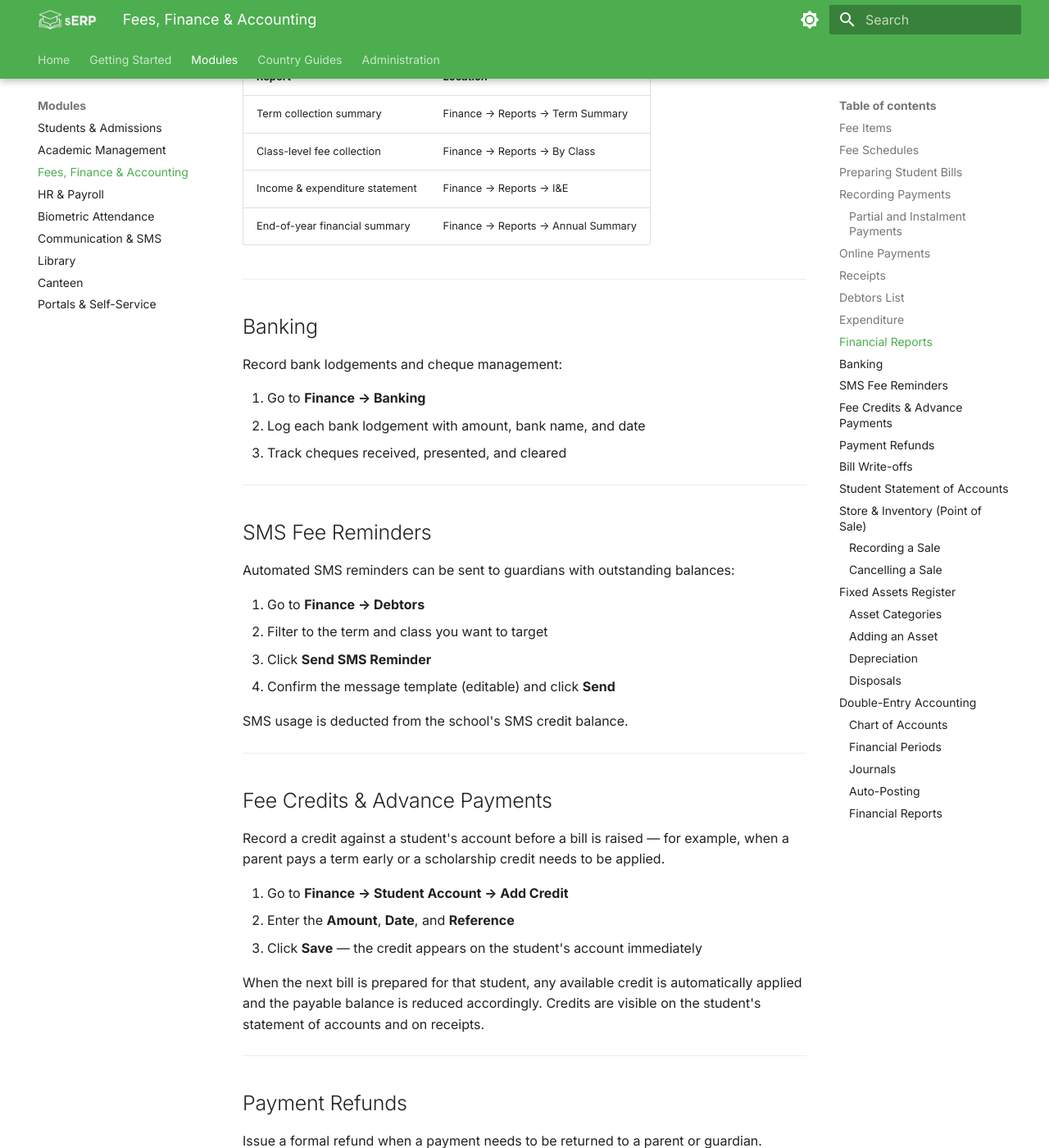
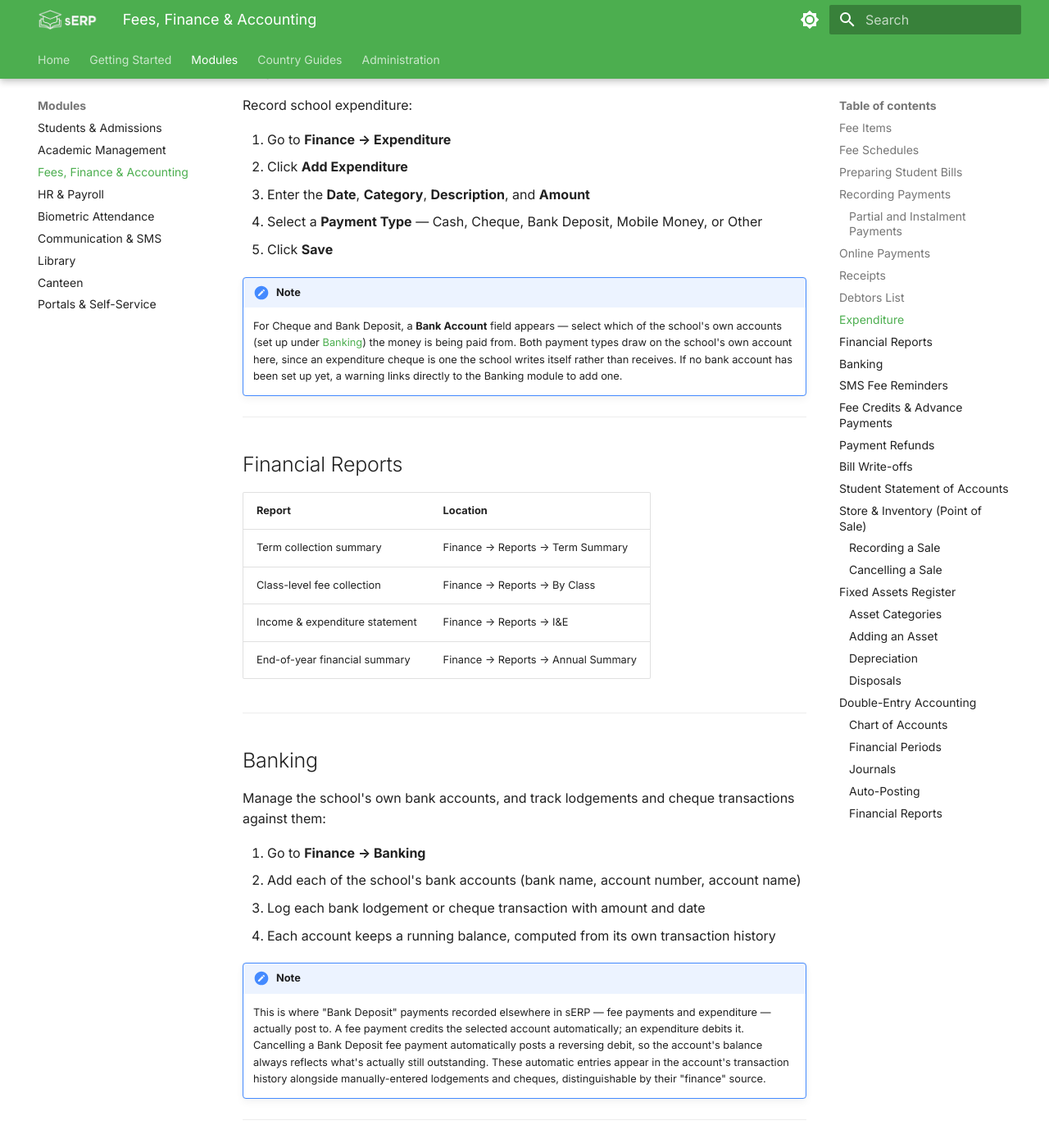
Before and after one commit to dtechghana/serp-global-docs, an MkDocs documentation site: the page built from docs/modules/finance.md, in a window 1280 px wide and 1400 px high, scrolled down 3612 px. Shown: the whole window at 82% size. Built offline with MkDocs 1.6.1 and Material for MkDocs 9.7.7, drawn with Linux system fonts in a browser that asks for light colours; some of the changed text lies outside the part shown.

Commit message:
Document the Banking-Finance-Expenditure-Fixed Assets linkage
Covers the real behavior shipped to serp-global this round: billed
items only appear once Prepare Bill has actually run for the term;
Bank Deposit draws from the school's own Banking-module account while
Cheque identifies the payer's bank (two different fields, since only
Bank Deposit means money landing in an account we hold); Expenditure's
own Bank Deposit/Cheque both mean the school's own account instead,
since an expenditure cheque is one the school writes rather than
receives; a fee payment auto-posts to Banking (and a cancellation
auto-reverses it); and Fixed Assets' new "Payment Record" choice on
Add Asset (record new, link existing, or skip), kept in sync with the
asset on edit.

Co-Authored-By: Claude Sonnet 5 <noreply@anthropic.com>
Claude-Session: https://claude.ai/code/session_01JyHSh8kbb7sSmFqEVacAH4

```diff
--- a/docs/modules/finance.md
+++ b/docs/modules/finance.md
@@ -39,16 +39,22 @@ Before a student can make a payment, their bill must be prepared from the fee sc
 3. Click **Prepare Bills** — sERP generates a bill for every student in the class based on the fee schedule
 4. You can adjust individual student bills from **Finance → Student Bill** if a student has a discount or additional charge
 
+!!! note
+    A student's fee items only appear as payable on the payment screen once their bill has actually been prepared for that term. Arrears carried over from an already-billed prior term are unaffected and always show, regardless of whether the current term's bill has been prepared yet.
+
 ---
 
 ## Recording Payments
 
 1. Go to **Finance → Collect Payment** (or search for a student)
 2. Find the student by name or ID
-3. Enter the **Amount Paid**, **Payment Date**, **Payment Method** (cash, bank transfer, cheque), and any **Reference**
+3. Enter the **Amount Paid**, **Payment Date**, **Payment Method** (cash, bank deposit, cheque, mobile money), and any **Reference**
 4. Click **Record Payment**
 
 sERP automatically updates the student's outstanding balance and can print a receipt immediately.
+
+!!! note
+    For **Bank Deposit**, the bank field selects one of the school's own accounts (set up under [Banking](#banking)) — the payment is automatically posted there too, updating that account's running balance. For **Cheque**, the bank field instead identifies the *payer's* bank, from a generic reference list, for reconciliation purposes — this is a different field from Bank Deposit's, since a cheque's bank isn't one of the school's own accounts. If a Bank Deposit payment is later cancelled, the posted amount is automatically reversed from the account.
 
 ### Partial and Instalment Payments
 
@@ -107,7 +113,11 @@ Record school expenditure:
 1. Go to **Finance → Expenditure**
 2. Click **Add Expenditure**
 3. Enter the **Date**, **Category**, **Description**, and **Amount**
-4. Click **Save**
+4. Select a **Payment Type** — Cash, Cheque, Bank Deposit, Mobile Money, or Other
+5. Click **Save**
+
+!!! note
+    For Cheque and Bank Deposit, a **Bank Account** field appears — select which of the school's own accounts (set up under [Banking](#banking)) the money is being paid from. Both payment types draw on the school's own account here, since an expenditure cheque is one the school writes itself rather than receives. If no bank account has been set up yet, a warning links directly to the Banking module to add one.
 
 ---
 
@@ -124,11 +134,15 @@ Record school expenditure:
 
 ## Banking
 
-Record bank lodgements and cheque management:
+Manage the school's own bank accounts, and track lodgements and cheque transactions against them:
 
 1. Go to **Finance → Banking**
-2. Log each bank lodgement with amount, bank name, and date
-3. Track cheques received, presented, and cleared
+2. Add each of the school's bank accounts (bank name, account number, account name)
+3. Log each bank lodgement or cheque transaction with amount and date
+4. Each account keeps a running balance, computed from its own transaction history
+
+!!! note
+    This is where "Bank Deposit" payments recorded elsewhere in sERP — fee payments and expenditure — actually post to. A fee payment credits the selected account automatically; an expenditure debits it. Cancelling a Bank Deposit fee payment automatically posts a reversing debit, so the account's balance always reflects what's actually still outstanding. These automatic entries appear in the account's transaction history alongside manually-entered lodgements and cheques, distinguishable by their "finance" source.
 
 ---
 
@@ -238,6 +252,10 @@ Go to **Fixed Assets → Categories** to manage categories. Each category define
 1. Go to **Fixed Assets → Register → Add Asset**
 2. Select a category — the asset code is generated automatically (e.g. `FA-ICT-0001`)
 3. Enter acquisition date, cost, salvage value, useful life, and depreciation method (Straight-Line or Declining Balance)
+4. Choose a **Payment Record** option: **Record a new payment now** (captures payment type, bank account, cheque number as needed, and creates an Expenditure entry for the purchase automatically), **Link an existing expenditure record** (if Accounts already recorded the purchase separately before the asset itself was added to the register), or **No expenditure record** (for an asset that cost the school nothing, e.g. donated)
+
+!!! note
+    Editing an asset's name, cost, or acquisition date later automatically updates its linked expenditure record to match, if it has one. An asset's linked expenditure record (if any) is shown on both its detail view and its edit page.
 
 ### Depreciation
 
```
